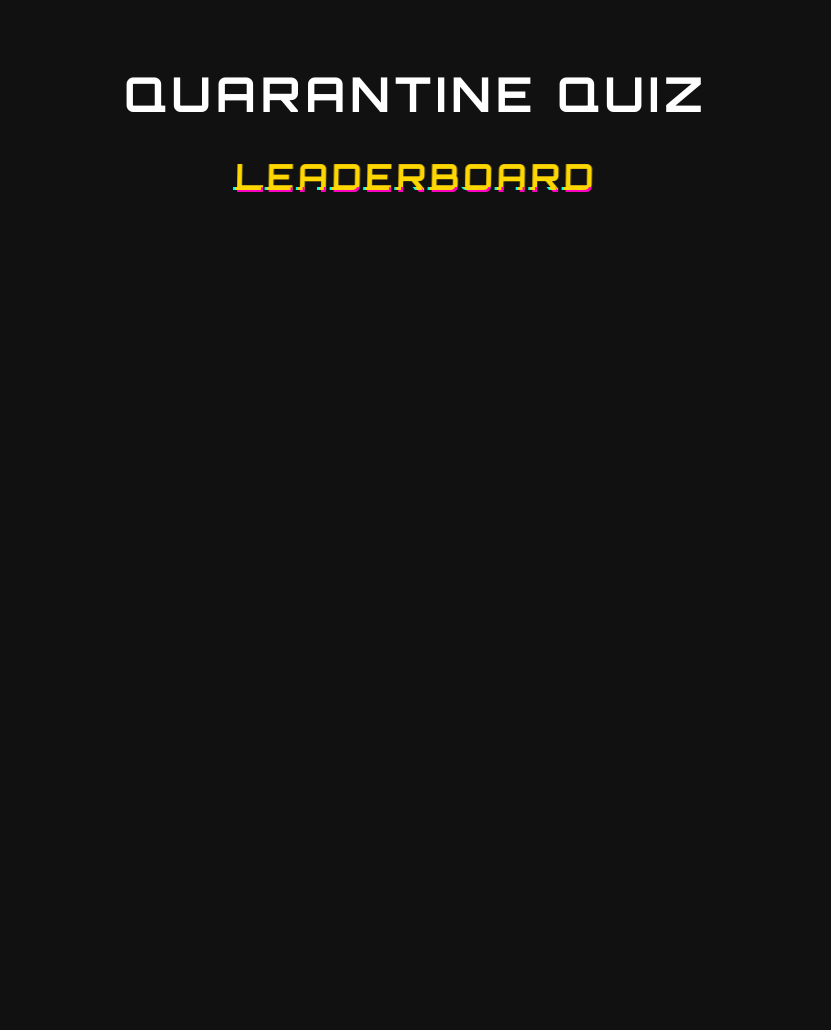
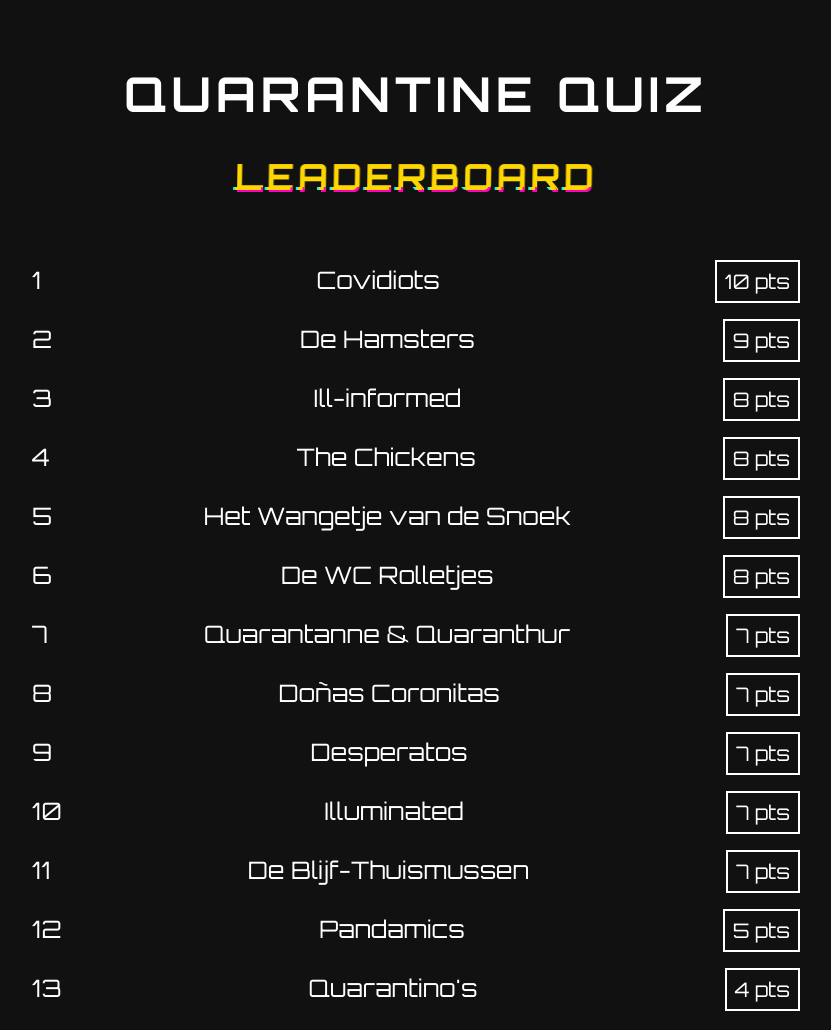
Before and after one commit to evansnicholas/quarantinequiz, a plain HTML site: page index.html in a window 1280 px wide. Shown: the whole page, without its empty margins (224-1055 px from the left). Before the commit the page ends 800 px from the top, so only its background shows below. Drawn offline with nearby package versions, Linux system fonts and the light colour scheme.

Commit message:
Fixing sort.

```diff
--- a/index.html
+++ b/index.html
@@ -31,7 +31,7 @@
       { name: 'Pandamics', points: 5 }
     ]
     const leaderboardElem = document.getElementById("leaderboard");
-    const listElems = leaderboard.sortBy((a, b) => b.points - a.points).forEach((entry, index) => {
+    const listElems = leaderboard.sort((a, b) => b.points - a.points).forEach((entry, index) => {
       const e = document.createElement('li');
       e.classList.add("pb3");
       e.innerHTML = `
```
